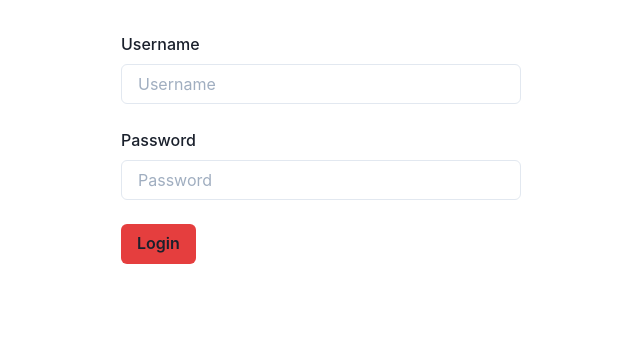
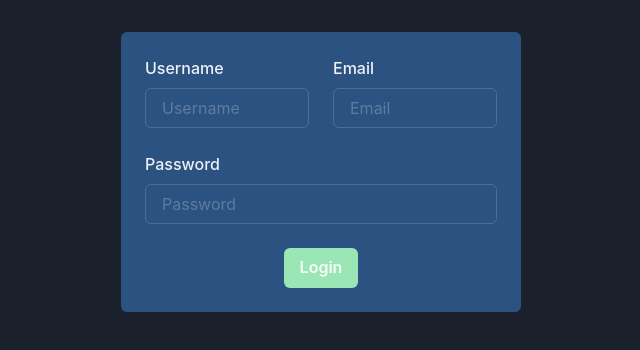
Before and after one commit to cgiovanni96/Ruddit, a Next.js app in the folder web/: page /login in a window 1280 px wide. Shown: the top 350 px of the page, without its empty margins (319-959 px from the left). Built offline with nearby package versions, Linux system fonts and the light colour scheme.

Commit message:
web: :recycle: refactored user logini & registration

```diff
--- a/web/src/components/Navbar.tsx
+++ b/web/src/components/Navbar.tsx
@@ -44,7 +44,6 @@ const Navbar: React.FC = ({}) => {
 			</>
 		)
 	} else {
-		console.log('Data: ', data)
 		rightMenu = (
 			<>
 				<Text>{data.me?.name}</Text>
--- a/web/src/generated/graphql.tsx
+++ b/web/src/generated/graphql.tsx
@@ -43,6 +43,7 @@ export type User = {
   __typename?: 'User';
   id: Scalars['String'];
   name: Scalars['String'];
+  email: Scalars['String'];
   createdAt: Scalars['DateTime'];
   updatedAt: Scalars['DateTime'];
 };
@@ -80,7 +81,7 @@ export type MutationRegisterArgs = {
 
 
 export type MutationLoginArgs = {
-  data: UserInputType;
+  data: LoginInputType;
 };
 
 export type CreatePostInputType = {
@@ -102,6 +103,13 @@ export type FieldError = {
 
 export type UserInputType = {
   name: Scalars['String'];
+  email: Scalars['String'];
+  password: Scalars['String'];
+};
+
+export type LoginInputType = {
+  name?: Maybe<Scalars['String']>;
+  email?: Maybe<Scalars['String']>;
   password: Scalars['String'];
 };
 
@@ -113,7 +121,7 @@ export type UserResponseFieldsFragment = { __typename?: 'UserResponse', errors?:
   )> };
 
 export type LoginMutationVariables = Exact<{
-  data: UserInputType;
+  data: LoginInputType;
 }>;
 
 
@@ -168,7 +176,7 @@ export const UserResponseFieldsFragmentDoc = gql`
 }
     ${UserFieldsFragmentDoc}`;
 export const LoginDocument = gql`
-    mutation Login($data: UserInputType!) {
+    mutation Login($data: LoginInputType!) {
   login(data: $data) {
     ...UserResponseFields
   }
--- a/web/src/graphql/mutation/login.gql
+++ b/web/src/graphql/mutation/login.gql
@@ -1,4 +1,4 @@
-mutation Login($data: UserInputType!) {
+mutation Login($data: LoginInputType!) {
 	login(data: $data) {
 		...UserResponseFields
 	}
--- a/web/src/pages/_app.tsx
+++ b/web/src/pages/_app.tsx
@@ -12,7 +12,7 @@ function MyApp({ Component, pageProps }: any): JSX.Element {
 			<ColorModeProvider
 				options={{
 					useSystemColorMode: false,
-					initialColorMode: 'light'
+					initialColorMode: 'dark'
 				}}
 			>
 				<Component {...pageProps} />
--- a/web/src/pages/login.tsx
+++ b/web/src/pages/login.tsx
@@ -1,4 +1,4 @@
-import { Button, Spacer } from '@chakra-ui/react'
+import { Button, Spacer, Flex, Center, Box } from '@chakra-ui/react'
 import { Form, Formik } from 'formik'
 import React from 'react'
 import { useRouter } from 'next/dist/client/router'
@@ -16,8 +16,9 @@ const Login: React.FC = ({}) => {
 	const [login] = useLoginMutation()
 	return (
 		<Container variant="small">
+			<Box bgColor={'blue.700'} p={6} rounded={'md'}>
 				<Formik
-				initialValues={{ name: '', password: '' }}
+					initialValues={{ name: '', password: '', email: '' }}
 					onSubmit={async (values, { setErrors }) => {
 						console.log(values)
 						const response = await login({
@@ -27,9 +28,7 @@ const Login: React.FC = ({}) => {
 									query: MeDocument,
 									data: {
 										__typename: 'Query',
-									me: {
-										user: data?.login.user
-									}
+										me: data?.login.user
 									}
 								})
 							}
@@ -43,7 +42,16 @@ const Login: React.FC = ({}) => {
 				>
 					{({ values, handleChange, isSubmitting }) => (
 						<Form>
+							<Flex>
 								<Field name="name" placeholder="Username" label="Username" />
+								<Spacer mr={6} />
+								<Field
+									name="email"
+									type="email"
+									placeholder="Email"
+									label="Email"
+								/>
+							</Flex>
 							<Spacer mt={6} />
 							<Field
 								name="password"
@@ -51,12 +59,15 @@ const Login: React.FC = ({}) => {
 								placeholder="Password"
 								label="Password"
 							/>
-						<Button type="submit" mt={6} bgColor="red.500">
+							<Center>
+								<Button type="submit" mt={6} bgColor="green.200">
 									Login
 								</Button>
+							</Center>
 						</Form>
 					)}
 				</Formik>
+			</Box>
 		</Container>
 	)
 }
--- a/web/src/theme.ts
+++ b/web/src/theme.ts
@@ -1,24 +1,24 @@
-import { extendTheme } from "@chakra-ui/react";
-import { createBreakpoints } from "@chakra-ui/theme-tools";
+import { extendTheme } from '@chakra-ui/react'
+import { createBreakpoints } from '@chakra-ui/theme-tools'
 
-const fonts = { mono: `'Menlo', monospace` };
+const fonts = { mono: `'Menlo', monospace` }
 
 const breakpoints = createBreakpoints({
-  sm: "40em",
-  md: "52em",
-  lg: "64em",
-  xl: "80em",
-});
+	sm: '40em',
+	md: '52em',
+	lg: '64em',
+	xl: '80em'
+})
 
 const theme = extendTheme({
-  colors: {
-    black: "#16161D",
-  },
-  fonts,
-  breakpoints,
-  icons: {},
-  initialColorMode: "light",
-  useSystemColorMode: false,
-});
+	colors: {
+		black: '#16161D'
+	},
+	fonts,
+	breakpoints,
+	icons: {},
+	initialColorMode: 'light',
+	useSystemColorMode: false
+})
 
-export default theme;
+export default theme
```
Also changed, not shown: web/src/pages/register.tsx (+9 -4 lines). Lines whose indentation alone changed are shown as unchanged.
